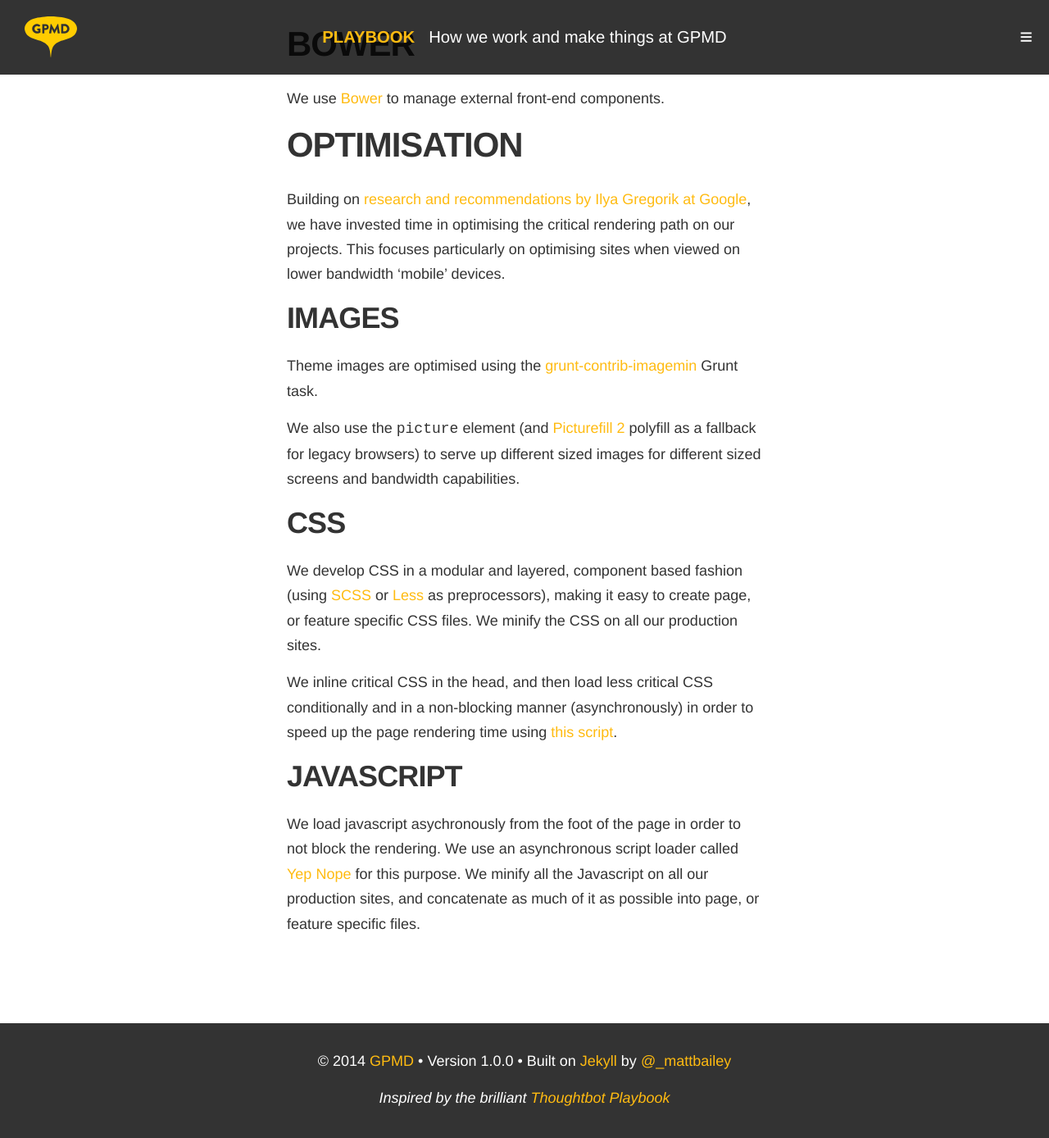
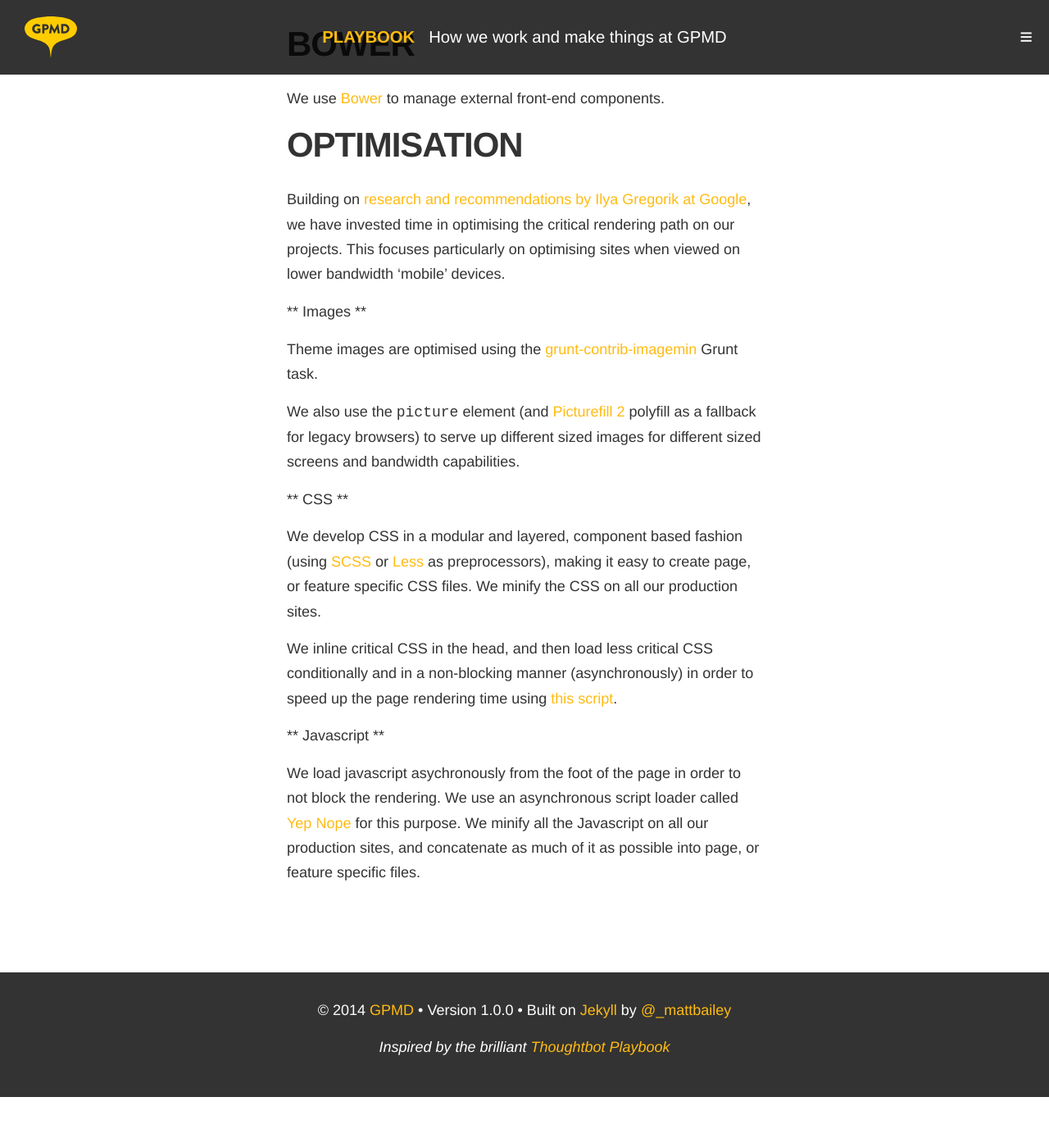
Before and after one commit to gpmd/playbook, a Jekyll site: the page built from _posts/pages/2014-07-01-project-scaffolding.md, in a window 1280 px wide and 1400 px high, scrolled down 2564 px. Shown: the top 1388 px of the window at 82% size. Built offline with Jekyll 4.4.1, drawn with Linux system fonts in a browser that asks for light colours; nearby versions of some CDN libraries; Markdown is read by kramdown in place of the engine named in the settings; after the commit the page ends 3902 px from its top, so only the background shows below that.

```diff
--- a/_posts/pages/2014-07-01-project-scaffolding.md
+++ b/_posts/pages/2014-07-01-project-scaffolding.md
@@ -79,18 +79,18 @@ We use [Bower](http://bower.io/) to manage external front-end components.
 
 Building on [research and recommendations by Ilya Gregorik at Google](https://www.youtube.com/watch?v=YV1nKLWoARQ&feature=youtu.be), we have invested time in optimising the critical rendering path on our projects. This focuses particularly on optimising sites when viewed on lower bandwidth 'mobile' devices.
 
-### Images
+** Images **
 
 Theme images are optimised using the [grunt-contrib-imagemin](https://github.com/gruntjs/grunt-contrib-imagemin) Grunt task.
 
 We also use the `picture` element (and [Picturefill 2](http://scottjehl.github.io/picturefill/) polyfill as a fallback for legacy browsers) to serve up different sized images for different sized screens and bandwidth capabilities.
 
-### CSS
+** CSS **
 
 We develop CSS in a modular and layered, component based fashion (using [SCSS](http://sass-lang.com/) or [Less](http://lesscss.org/) as preprocessors), making it easy to create page, or feature specific CSS files. We minify the CSS on all our production sites.
 
 We inline critical CSS in the head, and then load less critical CSS conditionally and in a non-blocking manner (asynchronously) in order to speed up the page rendering time using [this script](https://gist.github.com/matt-bailey/602b40c77a5d3381ff26#file-async-and-conditional-css-loading-html).
 
-### Javascript
+** Javascript **
 
 We load javascript asychronously from the foot of the page in order to not block the rendering. We use an asynchronous script loader called [Yep Nope](http://yepnopejs.com/) for this purpose. We minify all the Javascript on all our production sites, and concatenate as much of it as possible into page, or feature specific files.
```
